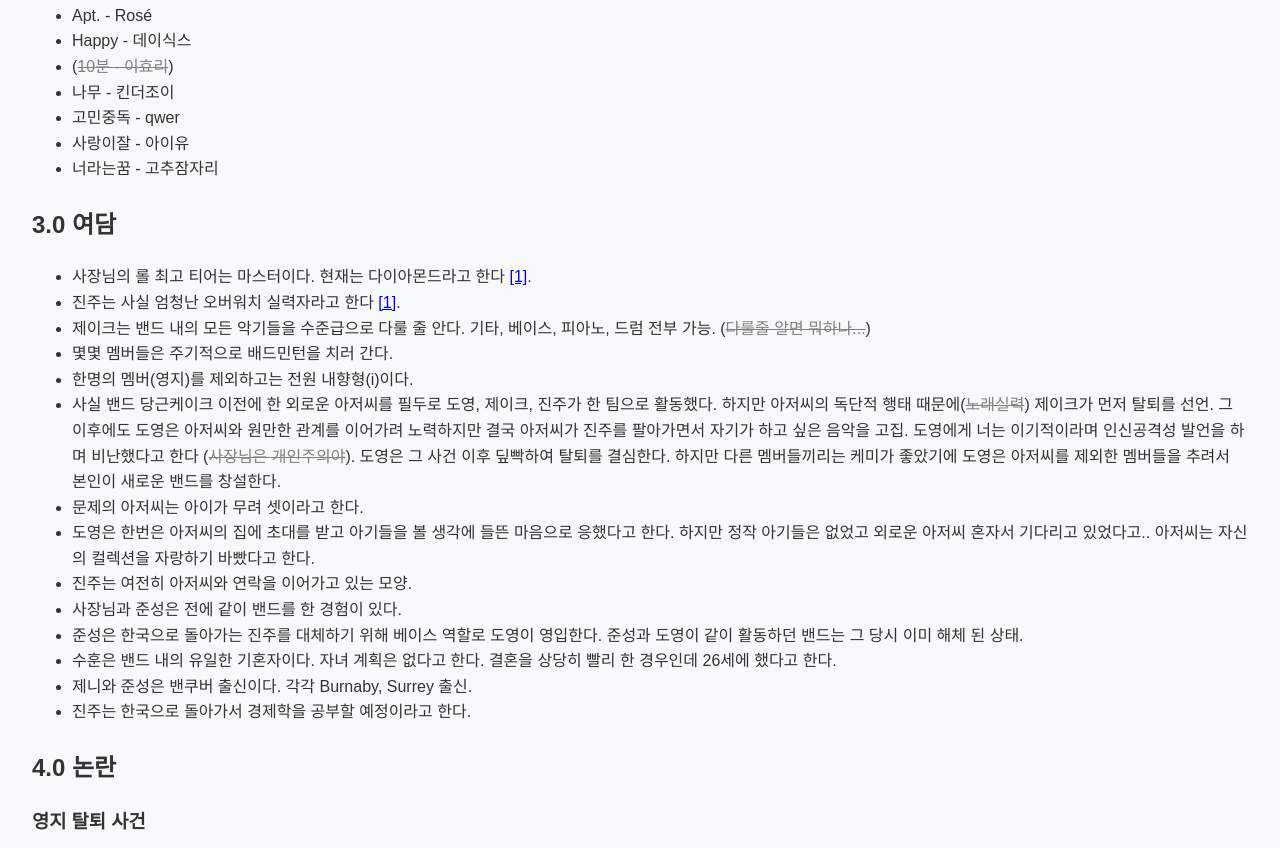
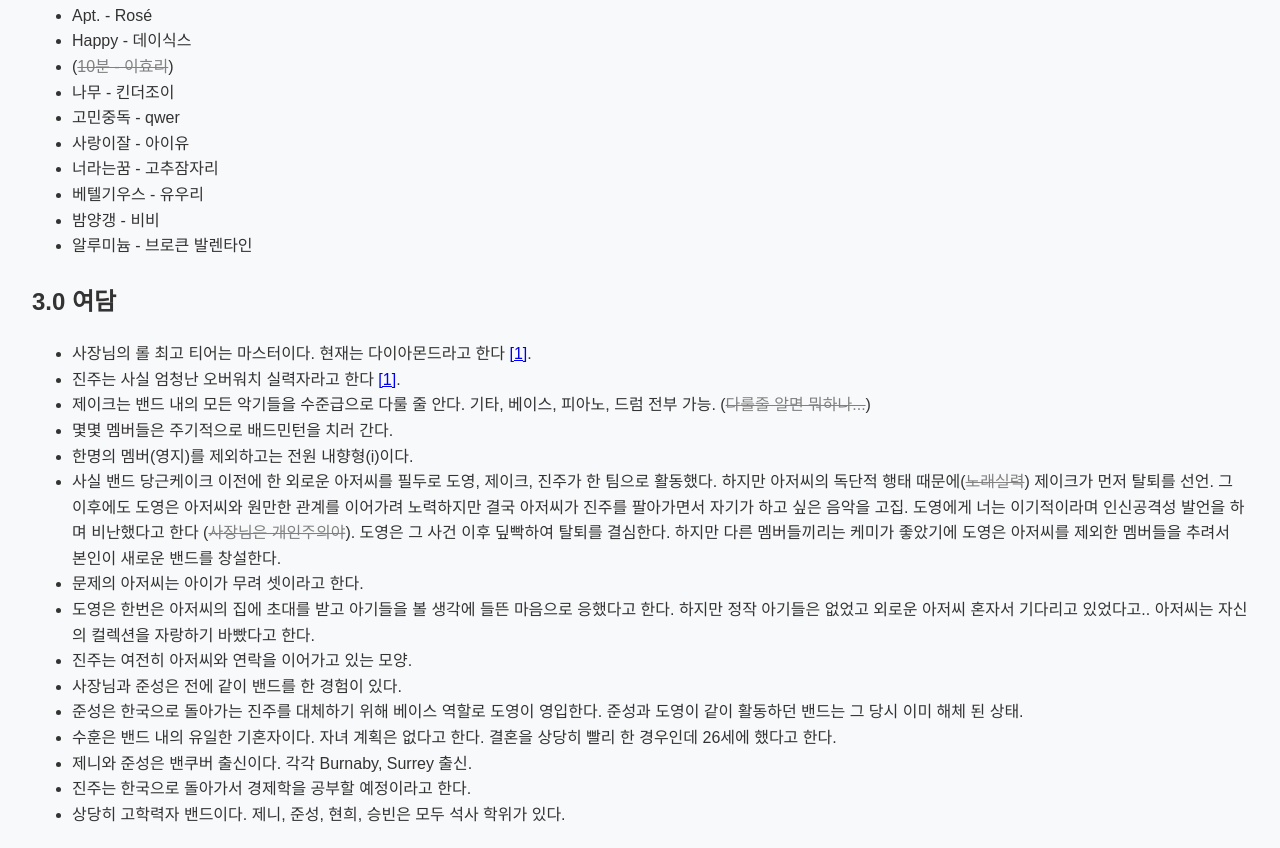
Before and after one commit to dangkei4/bandWiki, a plain HTML site: page index.html in a window 1280 px wide. Shown: the part 3108-3956 px from the top of the page. Drawn offline with Linux system fonts and the light colour scheme.

Commit message:
JunSung - NaeYong update

```diff
--- a/index.html
+++ b/index.html
@@ -428,6 +428,9 @@
                 <li>고민중독 - qwer</li>
                 <li>사랑이잘 - 아이유</li>
                 <li>너라는꿈 - 고추잠자리</li>
+                <li>베텔기우스 - 유우리</li>
+                <li>밤양갱 - 비비</li>
+                <li>알루미늄 - 브로큰 발렌타인</li>
             </ul>
         </section>
         <section id="misc">
@@ -447,6 +450,7 @@
                 <li>수훈은 밴드 내의 유일한 기혼자이다. 자녀 계획은 없다고 한다. 결혼을 상당히 빨리 한 경우인데 26세에 했다고 한다.</li>
                 <li>제니와 준성은 밴쿠버 출신이다. 각각 Burnaby, Surrey 출신.</li>
                 <li>진주는 한국으로 돌아가서 경제학을 공부할 예정이라고 한다.</li>
+                <li>상당히 고학력자 밴드이다. 제니, 준성, 현희, 승빈은 모두 석사 학위가 있다.</li>
             </ul>
         </section>
         <section id="controversy">
```
